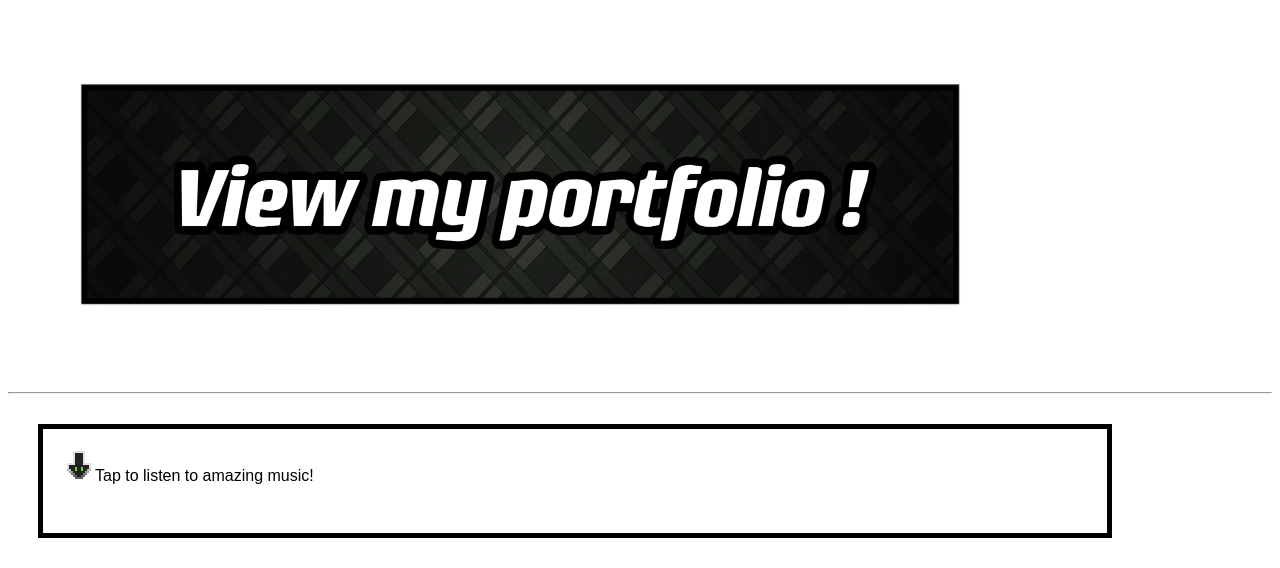
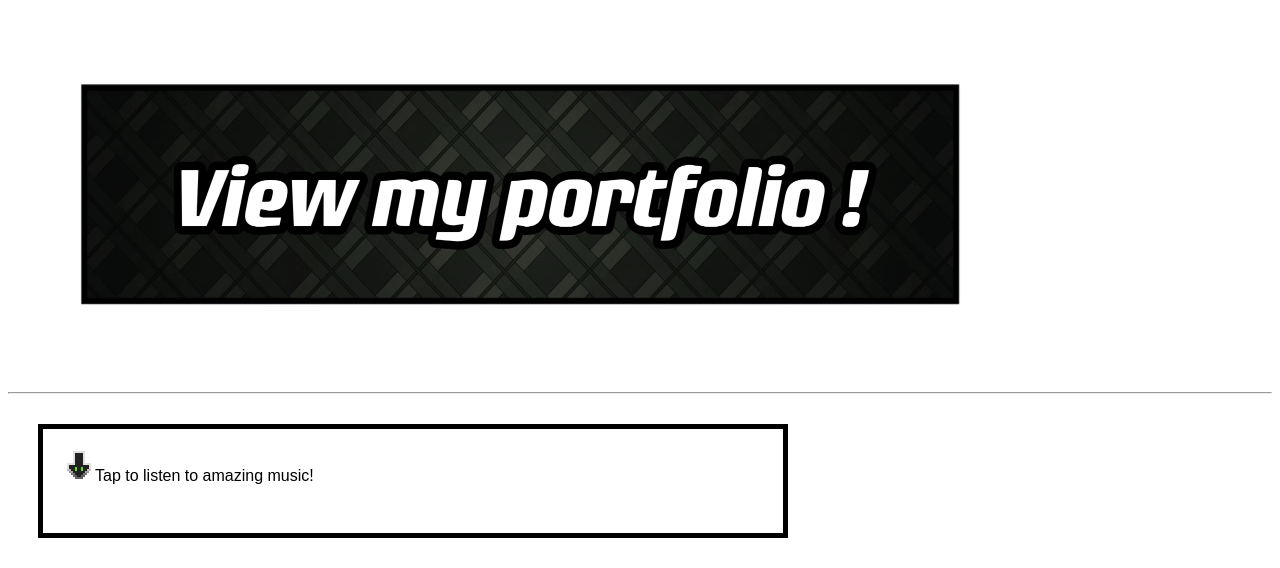
Before and after one commit to Omega-Onevs/ONEVS, a plain HTML site: page index.html in a window 1280 px wide. Shown: the part 1156-1724 px from the top of the page. Drawn offline with Linux system fonts and the light colour scheme.

Commit message:
Update index.html

```diff
--- a/index.html
+++ b/index.html
@@ -10,7 +10,7 @@
 <hr>
 <a href="https://afdian.net/a/Onevs-collections"><img border="0" src="portfolio.jpg" alt="portfolio" width="1024" height="380"></a>
 <hr>
-<p style="width:1024px;height:64px;background:white;border:5px solid black;padding:20px;margin:30px;font-family:arial;color:black;"><a href="https://www.bilibili.com/video/BV1gs411h7RZ/?spm_id_from=333.337.search-card.all.click&vd_source=1939de09eafdc7ad222362f8667243be">
+<p style="width:700px;height:64px;background:white;border:5px solid black;padding:20px;margin:30px;font-family:arial;color:black;"><a href="https://www.bilibili.com/video/BV1gs411h7RZ/?spm_id_from=333.337.search-card.all.click&vd_source=1939de09eafdc7ad222362f8667243be">
 <img border="0" src="down.png" alt="go" width="32" height="32"></a>Tap to listen to amazing music!</p>
 
 </body>
```
